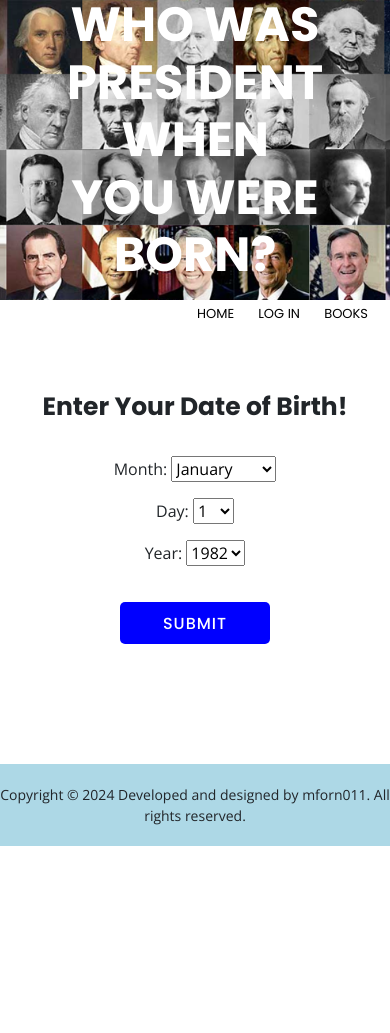
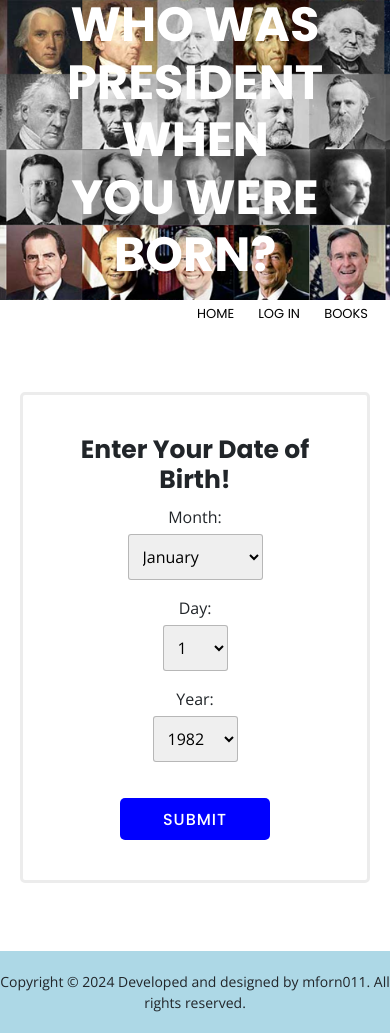
Before and after one commit to mforn011/WhoWasPresidentWhenYouWereBorn, a Flask app: page / in a window 390 px wide. Before the commit the page ends 846 px from the top, so only its background shows below. Run offline with Flask 3, Linux system fonts and the light colour scheme; some libraries are stand-ins or nearby versions.

Commit message:
Add files via upload

```diff
--- a/app.py
+++ b/app.py
@@ -7,49 +7,42 @@ import os
 from pymongo import MongoClient
 import certifi
 from wtforms.validators import DataRequired
-import main_functions
 
 # Initialize Flask app
 app = Flask(__name__)
 
-# Load credentials from credentials.json
-credentials = main_functions.read_from_file("credentials.json")
-
-username = credentials['username']
-password = credentials['password']
+# Retrieve environment variables from Heroku Config Vars
+mongo_username = os.getenv('MONGO_USERNAME')
+mongo_password = os.getenv('MONGO_PASSWORD')
 
 # Configure secret key and MongoDB URI
 app.secret_key="new_secret_key"
-app.config["MONGO_URI"]="mongodb+srv://{0}:{1}@learningmongodb.ifhle6b.mongodb.net/" \
-                        "?retryWrites=true&w=majority&appName=learningMongoDB".format(username, password)
+mongo_uri=f"mongodb+srv://{mongo_username}:{mongo_password}@learningmongodb.ifhle6b.mongodb.net/" \
+                        "?retryWrites=true&w=majority&appName=learningMongoDB"
+app.config["MONGO_URI"]=mongo_uri
 
 # Initialize PyMongo
 mongo = PyMongo(app)
 
 # Connect to MongoDB client
-client = MongoClient("mongodb+srv://{0}:{1}@learningmongodb.ifhle6b.mongodb.net/" \
-                        "?retryWrites=true&w=majority&appName=learningMongoDB".format(username, password),
-                     tlsCAFile=certifi.where())
+client = MongoClient(mongo_uri, tlsCAFile=certifi.where())
 
 # Access the database
 db = client['db']
 
 # Define lists for form choices
-years = [1982, 1983, 1984, 1985, 1986, 1987, 1988, 1989, 1990, 1991, 1992, 1993,
-         1994, 1995, 1996, 1997, 1998, 1999, 2000, 2001, 2002, 2003, 2004, 2005,
-         2006, 2007, 2008, 2009, 2010, 2011, 2012, 2013, 2014, 2015, 2016, 2017,
-         2018, 2019, 2020, 2021, 2022, 2023, 2024]
+years = list(range(1982, 2025))
 
 months = ['January', 'February', 'March', 'April', 'May', 'June', 'July', 'August', 'September', 'October',
           'November', 'December']
 
-days = [1, 2, 3, 4, 5, 6, 7, 8, 9, 10, 11, 12, 13, 14, 15, 16, 17, 18, 19, 20, 21, 22, 23, 24, 25, 26, 27, 28, 29, 30,
-        31]
+days = list(range(1, 32))
 
 # Define form for user credentials
 class UserCredentials(FlaskForm):
     app_username = StringField("app_username", [validators.DataRequired()])
     app_password = PasswordField("app_password", [validators.DataRequired()])
+    app_email = StringField("app_email", [validators.DataRequired()])
 
 # Define form for search
 class Search(FlaskForm):
@@ -69,6 +62,17 @@ def real_username_and_password(appUsername, appPassword):
     if user_credentials is not None:
         for i in user_credentials:
             if i['username'] == appUsername and check_password_hash(i['password'], appPassword):
+                return True
+        # If no matching user found
+        return False
+    else:
+        return False
+
+def real_email(appEmail):
+    user_info = db.usernameAndPassword.find()
+    if user_info is not None:
+        for i in user_info:
+            if i['email'] == appEmail:
                 return True
         # If no matching user found
         return False
@@ -152,6 +156,9 @@ def logIn():
             next_url = session['url']
         if real_username_and_password(appUsername, appPassword):
             session['username'] = appUsername
+            user_info = db.usernameAndPassword.find_one({'username': appUsername})
+            if user_info and 'email' in user_info:
+                session['email'] = user_info['email']
             if next_url:
                 return redirect(next_url)
             else:
@@ -167,8 +174,12 @@ def createAccount():
     if request.method == 'POST' and form.validate():
         newUsername = request.form['app_username']
         newPassword = request.form['app_password']
+        newEmail = request.form['app_email']
         if not real_username_and_password(newUsername, newPassword):
-            db.usernameAndPassword.insert_one({'username': newUsername, 'password': generate_password_hash(newPassword, method='scrypt')})
+            db.usernameAndPassword.insert_one({'username': newUsername, 'password': generate_password_hash(newPassword, method='scrypt'),
+                                               'email': newEmail})
+            session['username'] = newUsername
+            session['email'] = newEmail
             flash('Account successfully created!', 'success')
         else:
             flash('Account already exists.', 'error')
@@ -264,24 +275,10 @@ def newPassword():
             return render_template("newPassword.html", form=form)
     return render_template("newPassword.html", form=form)
 
-@app.route('/logOut', methods=['GET', 'POST'])
+@app.route('/logOut')
 def logOut():
-    if request.method == 'POST':
-        if 'url' in session:
-            next_url = session['url']
-            if request.form.get('logout'):
-                return redirect(url_for('loggedOut'))
-            elif request.form.get('cancel'):
-                if next_url is not None:
-                    return redirect(next_url)
-                else:
-                    return redirect(url_for('index'))
-    return render_template("logOut.html")
+    session.clear()
+    return redirect(url_for('index'))
 
-@app.route('/loggedOut')
-def loggedOut():
-    session.clear()
-    return render_template("loggedOut.html")
-
-if __name__ == '__main__':
-    app.run()
+# if __name__ == '__main__':
+    # app.run()
--- a/static/css/style.css
+++ b/static/css/style.css
@@ -21,7 +21,7 @@ img {
 /* Table styling */
 table {
     width: 100%;
-    border-collapse: collapse;
+    border-spacing: 0;
     border-style: solid;
     border-color: rgb(128, 128, 128, 0.15);
 }
@@ -33,6 +33,7 @@ th {
     background: -webkit-linear-gradient(top, #efefef 0%, #bbbbbb 100%);
     box-shadow: 0px 0px 9px rgba(0,0,0,0.15);
     text-align: center;
+    overflow: hidden;
 }
 
 td {
@@ -47,6 +48,86 @@ td .left-cell {
 
 td .right-cell {
     width: 60%;
+}
+
+/* Input form styling */
+.input-box-size {
+    margin: 20px auto;
+    width: 350px;
+}
+
+.input-box {
+    padding: 20px;
+    border-style: solid;
+    border-color: rgb(128, 128, 128, 0.15);
+    border-radius: 5px;
+    align-items: flex-start;
+}
+
+.input-box .button {
+    width: 300px;
+}
+
+.input-box a {
+    text-decoration: none;
+}
+
+.input-box .text {
+    font-size: 14px;
+}
+
+.error-message {
+    color: red;
+    font-size: 12px;
+}
+
+/* Input field styling */
+.input-field {
+    margin-top: 5px;
+    border-color: rgb(128, 128, 128, 0.15);
+    border-radius: 3px;
+    padding: 10px;
+    width: 300px;
+}
+
+.input-field:focus {
+    outline: 1px solid #29c5f6;
+}
+
+.month-field {
+    margin-top: 5px;
+    border-color: rgb(128, 128, 128, 0.5);
+    border-radius: 3px;
+    padding: 10px;
+    width: 135px;
+}
+
+.month-field:focus {
+    outline: 1px solid #29c5f6;
+}
+
+.day-field {
+    margin-top: 5px;
+    border-color: rgb(128, 128, 128, 0.5);
+    border-radius: 3px;
+    padding: 10px;
+    width: 65px;
+}
+
+.day-field:focus {
+    outline: 1px solid #29c5f6;
+}
+
+.year-field {
+    margin-top: 5px;
+    border-color: rgb(128, 128, 128, 0.5);
+    border-radius: 3px;
+    padding: 10px;
+    width: 85px;
+}
+
+.year-field:focus {
+    outline: 1px solid #29c5f6;
 }
 
 /* Footer styling */
@@ -75,6 +156,7 @@ td .right-cell {
     text-decoration: none;
     color: white;
     display: inline-block;
+    white-space: nowrap;
 }
 
 .button:hover {
@@ -92,6 +174,28 @@ td .right-cell {
     display: flex;
     justify-content: center;
     margin-top: 20px;
+    margin-bottom: 10px;
+    flex-wrap: wrap;
+}
+
+/* Table button styling */
+.table-button {
+    border: none;
+    padding: 10px 20px;
+    border-radius: 5px;
+    background-color: #808080;
+    font-family: "Poppins", sans-serif;
+    font-weight: 500;
+    text-transform: uppercase;
+    letter-spacing: 1px;
+    text-align: center;
+    text-decoration: none;
+    color: #000000;
+    display: inline-block;
+}
+
+.table-button:hover {
+    color: #000000;
 }
 
 /* Centering buttons within a container */
@@ -164,17 +268,6 @@ td .right-cell {
     text-align: left;
 }
 
-#middle-section ul,
-#middle-section2 ul {
-    list-style-type: none;
-}
-
-#middle-section ul li,
-#middle-section2 ul li {
-    color: red;
-    font-size: 12px;
-}
-
 @media (max-width: 768px) {
     #middle-section, #middle-section2 {
         width: 90%;
@@ -192,6 +285,11 @@ td .right-cell {
     #middle-section h3, #middle-section2 h3 {
         font-size: 18px;
     }
+
+    .button-container .button {
+        width: auto;
+        margin-bottom: 10px;
+    }
 }
 
 /* Form container styling */
@@ -201,7 +299,13 @@ td .right-cell {
     align-items: center;
 }
 
-.form-container p {
+.form-container2 {
+    display: flex;
+    flex-direction: column;
+    align-items: center;
+}
+
+.form-container2 p {
     text-align: left;
 }
 
--- /dev/null
+++ b/static/js/logOut.js
@@ -0,0 +1,16 @@
+var logOutButton = document.getElementById('logoutButton');
+
+logOutButton.addEventListener('click', () => {
+    Swal.fire({
+        title: "Logging out",
+        text: "Are you sure you want to log out?",
+        icon: "warning",
+        showCancelButton: true,
+        confirmButtonText: "Yes, log out",
+        cancelButtonText: "Cancel"
+    }).then((result) => {
+        if (result.isConfirmed) {
+            window.location.href = '/logOut';
+        }
+    })
+})
--- a/templates/index.html
+++ b/templates/index.html
@@ -7,7 +7,7 @@
       <nav>
         <ul>
           <li>
-            <a class="username" href="#">{{ session['username'] }}</a>
+            <a class="username" href="javascript:void(0)">{{ session['username'] }}</a>
             <ul>
               <li><a href="{{ url_for('user') }}">Saved books</a></li>
               <li><a href="{{ url_for('user2') }}">User settings</a></li>
@@ -15,7 +15,7 @@
           </li>
           <li><a href="{{ url_for('index') }}">Home</a></li>
           <li><a href="{{ url_for('books') }}">Books</a></li>
-          <li><a href="{{ url_for('logOut') }}">Log Out</a></li>
+          <li><a id="logoutButton" href="javascript:void(0)">Log Out</a></li>
         </ul>
       </nav>
     </div>
@@ -23,24 +23,25 @@
 
   <section id="middle-section">
     <br><br><br>
+    <div class="input-box-size">
+      <div class="input-box">
         <h1>Enter Your Date of Birth!</h1>
-      <br>
         <div class="container">
           <div>
             <form method="post">
               {{ form.csrf_token() }}
               <div class="form-container">
                 <p>
-                Month:
-                {{ form.month() }}
+                  <label>Month:</label><br>
+                  {{ form.month(class="month-field") }}
                 </p>
                 <p>
-                Day:
-                {{ form.day() }}
+                  <label>Day:</label><br>
+                  {{ form.day(class="day-field") }}
                 </p>
                 <p>
-                Year:
-                {{ form.year() }}
+                  <label>Year:</label><br>
+                  {{ form.year(class="year-field") }}
                 </p>
               </div>
               <div class="button-container">
@@ -49,7 +50,8 @@
             </form>
           </div>
         </div>
-    <br><br><br>
+      </div>
+    </div>
   </section>
 {% else %}
   <section id="top-right2">
@@ -66,24 +68,25 @@
 
   <section id="middle-section2">
     <br><br><br>
+    <div class="input-box-size">
+      <div class="input-box">
         <h1>Enter Your Date of Birth!</h1>
-      <br>
         <div class="container">
           <div>
             <form method="post">
               {{ form.csrf_token() }}
               <div class="form-container">
                 <p>
-                Month:
-                {{ form.month() }}
+                  <label>Month:</label><br>
+                  {{ form.month(class="month-field") }}
                 </p>
                 <p>
-                Day:
-                {{ form.day() }}
+                  <label>Day:</label><br>
+                  {{ form.day(class="day-field") }}
                 </p>
                 <p>
-                Year:
-                {{ form.year() }}
+                  <label>Year:</label><br>
+                  {{ form.year(class="year-field") }}
                 </p>
               </div>
               <div class="button-container">
@@ -92,11 +95,15 @@
             </form>
           </div>
         </div>
-    <br><br><br>
+      </div>
+    </div>
   </section>
 {% endif %}
 
 <!-- JavaScript file for index.html -->
 <script src="../static/js/index.js"></script>
 
+<!-- JavaScript file for logoutButton -->
+<script src="../static/js/logOut.js"></script>
+
 {% endblock %}
```
Also changed, not shown: templates/BarackObama.html (+5 -2 lines), templates/BillClinton.html (+5 -2 lines), templates/DonaldTrump.html (+5 -2 lines), templates/GeorgeHWBush.html (+5 -2 lines), templates/GeorgeWBush.html (+5 -2 lines), templates/JoeBiden.html (+5 -2 lines), templates/RonaldReagan.html (+5 -2 lines), templates/books.html (+5 -2 lines), templates/createAccount.html (+26 -15 lines), templates/logIn.html (+29 -17 lines), templates/newPassword.html (+14 -10 lines), templates/user.html (+5 -2 lines), templates/user2.html (+14 -3 lines). Lines whose indentation alone changed are shown as unchanged.
